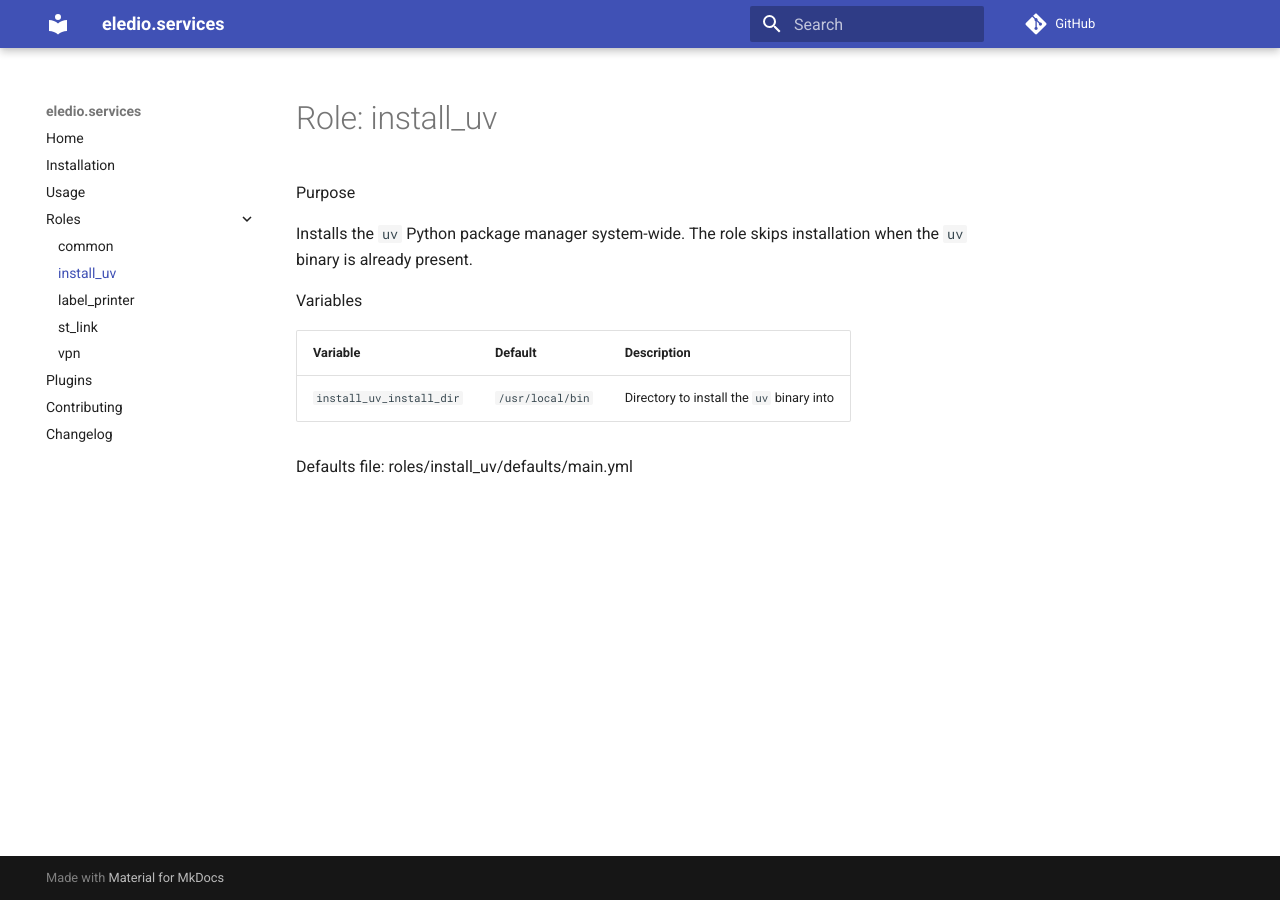
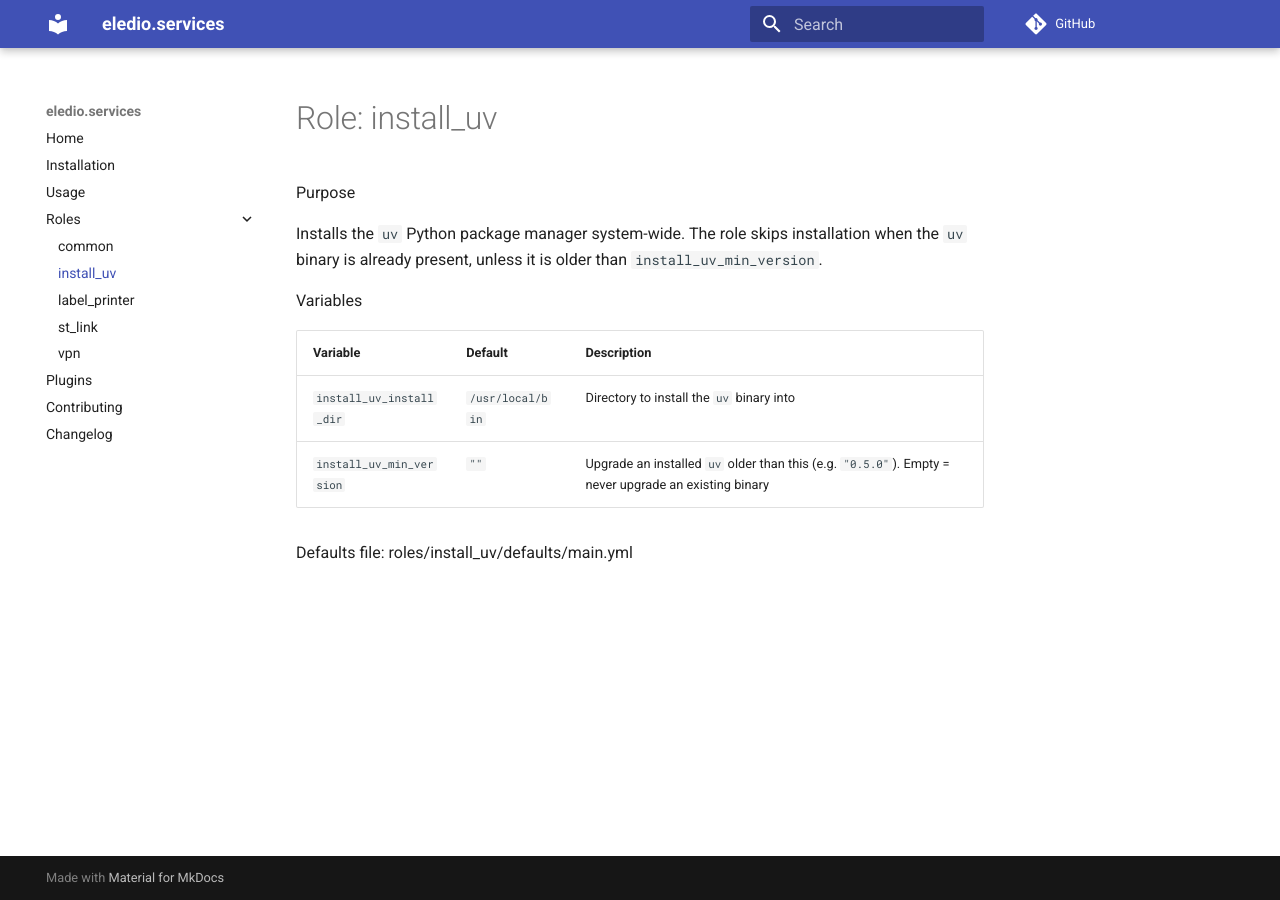
Before and after one commit to eledio-manufacturing/ansible-services, an MkDocs documentation site: the page built from docs/roles/install_uv.md, in a window 1280 px wide. Built offline with MkDocs 1.6.1 and Material for MkDocs 9.7.7, drawn with Linux system fonts in a browser that asks for light colours; comment, search, counter and statistics services are not loaded.

Commit message:
feat(install_uv): upgrade an installed uv older than install_uv_min_version
A uv.lock written by a newer uv can't be read by an older one, so an
old binary left on the host breaks `uv sync`. With
install_uv_min_version set, the role now checks `uv --version` and
reinstalls when it's older (or unreadable). The `creates:` guard on the
installer is dropped, since it would skip exactly that upgrade;
install_uv_needed covers the nothing-to-do case instead.

Empty (default) keeps the previous behaviour: install only when no uv
binary exists.

Also documents both roles' new variables in the README and CHANGELOG.

Co-Authored-By: Claude Opus 5.5 <noreply@anthropic.com>

```diff
--- a/docs/roles/install_uv.md
+++ b/docs/roles/install_uv.md
@@ -2,12 +2,13 @@
 
 Purpose
 
-Installs the `uv` Python package manager system-wide. The role skips installation when the `uv` binary is already present.
+Installs the `uv` Python package manager system-wide. The role skips installation when the `uv` binary is already present, unless it is older than `install_uv_min_version`.
 
 Variables
 
 | Variable | Default | Description |
 |---|---|---|
 | `install_uv_install_dir` | `/usr/local/bin` | Directory to install the `uv` binary into |
+| `install_uv_min_version` | `""` | Upgrade an installed `uv` older than this (e.g. `"0.5.0"`). Empty = never upgrade an existing binary |
 
 Defaults file: roles/install_uv/defaults/main.yml
```
Also changed, not shown: README.md (+7 -1 lines), roles/install_uv/README.md (+7 -1 lines), CHANGELOG.rst, 2 other files.
